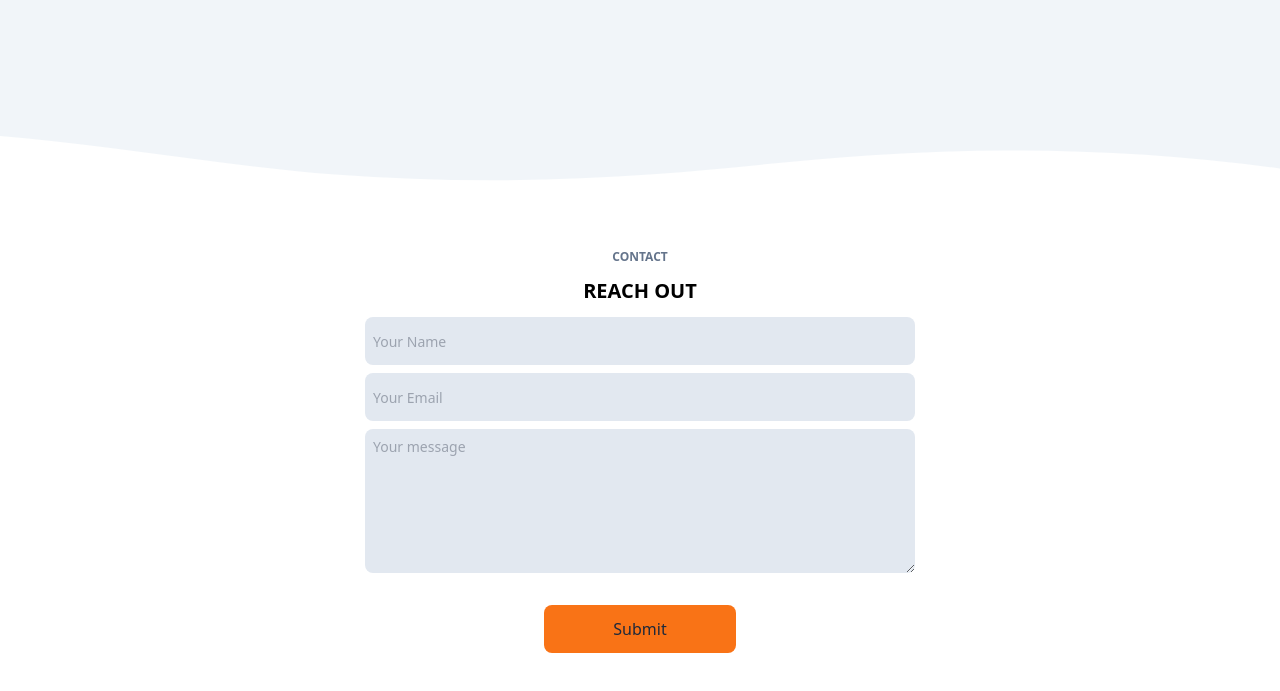
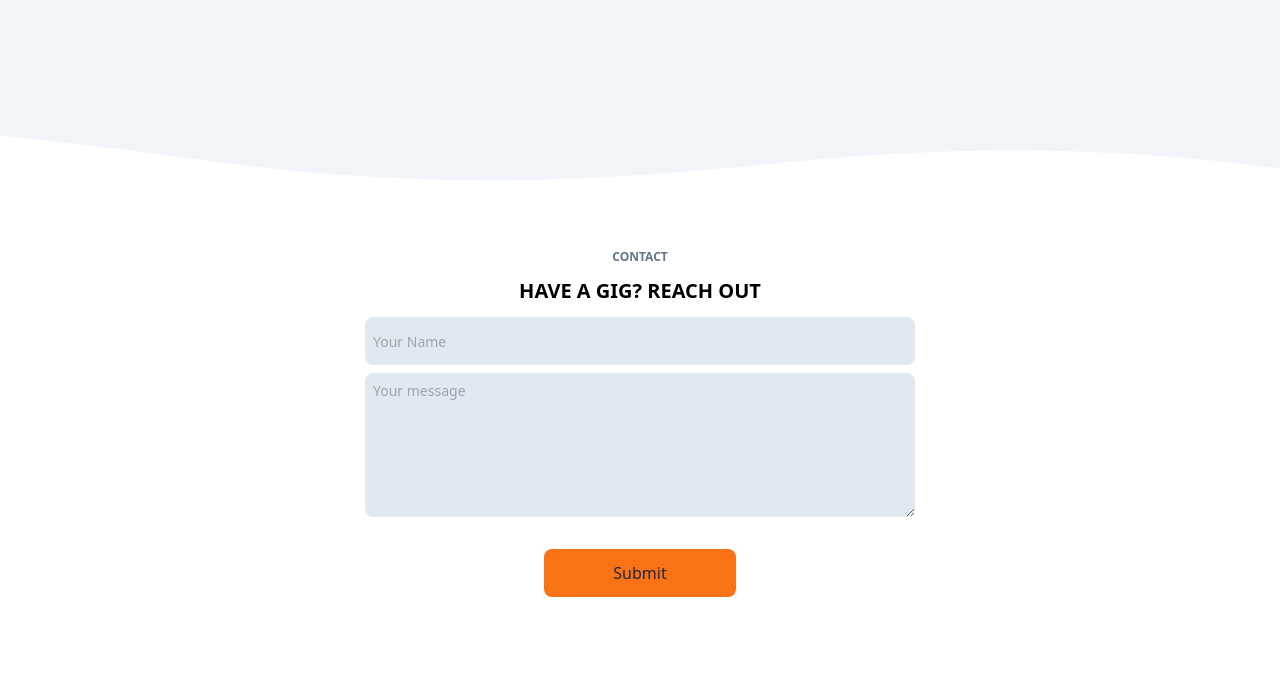
Before and after one commit to FredsTechVerse/alfreds-portfolio-ui, an Astro site: page / in a window 1280 px wide. Shown: the part 2261-2952 px from the top of the page. After the commit the page ends 2922 px from the top, so only its background shows below. Built offline with nearby package versions, Linux system fonts and the light colour scheme; Astro itself is replaced by a stand-in of ours.

Commit message:
Tweaked contact section

```diff
--- a/src/containers/ContactUs.astro
+++ b/src/containers/ContactUs.astro
@@ -2,11 +2,10 @@
 import SectionHeading from "../components/SectionHeading.astro"
 ---
 <article id="contact" class="section_hidden w-full py-16">
-    <SectionHeading subTitle="Contact" title="Reach out"/>
+    <SectionHeading subTitle="Contact" title="Have a gig? Reach out"/>
     <section class="flex flex-col  gap-8 w-full items-center justify-center">
         <form class="w-full text-slate-800 text-sm flex flex-col items-center justify-start gap-2 ">
             <input type="text" placeholder="Your Name" class="w-72 tablet:w-[550px] px-2 appearance-none h-12 border-2 text-gray-700 leading-tight focus:outline-none  focus:border-purple-400 placeholder:text-sm bg-slate-200 border-none rounded-lg text-start  ">
-            <input type="email" placeholder="Your Email" class="w-72 tablet:w-[550px] px-2 appearance-none h-12 border-2 text-gray-700 leading-tight focus:outline-none  focus:border-purple-400 placeholder:text-sm bg-slate-200 border-none rounded-lg text-start ">
             <textarea placeholder="Your message" class="w-72 tablet:w-[550px] px-2 appearance-none h-36 py-2 border-2 text-gray-700 leading-tight focus:outline-none  focus:border-purple-400 placeholder:text-sm bg-slate-200 border-none rounded-lg text-start "></textarea>
         </form>
         <button class="bg-orange-500 hover:bg-orange-600 h-12 w-48 rounded-lg text-slate-800">
```
